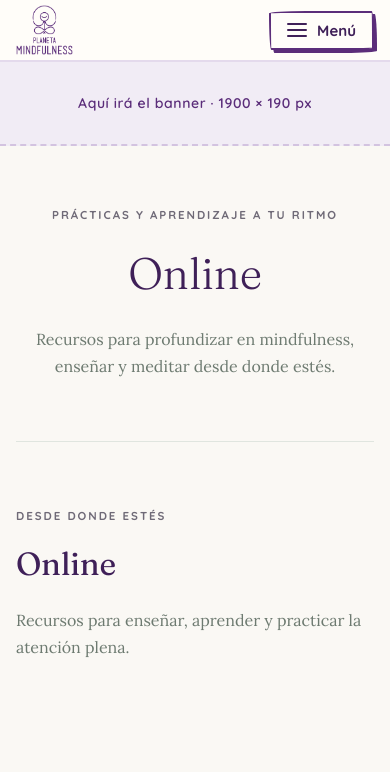
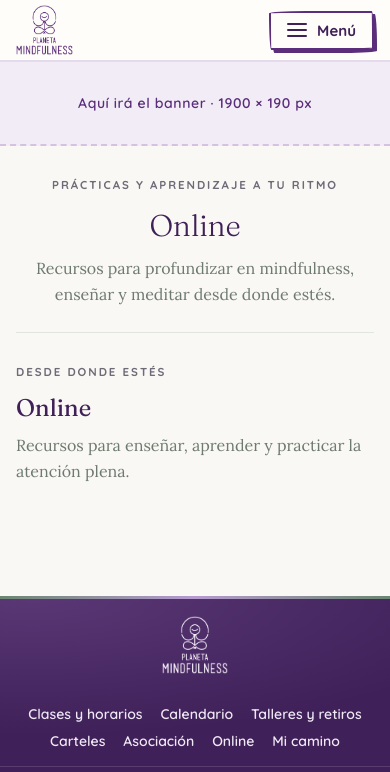
Before and after one commit to atheros-18/PlanetaMindfulness, a Laravel app: page /online in a window 390 px wide. Shown: the top 772 px of the page. Run offline with Laravel 12, Linux system fonts and the light colour scheme; data that the repository does not hold is empty.

Commit message:
Pagina Online mas pequena (titulos y tarjetas contenidos), responsive verificado
Co-Authored-By: Claude Sonnet 5.5 <noreply@anthropic.com>

```diff
--- a/public/css/site.css
+++ b/public/css/site.css
@@ -346,3 +346,21 @@ main{max-width:none!important;width:100%;margin:0!important;padding-left:var(--g
 
 /* Carteles: columna centrada de 1100 px para que los carteles no se estiren */
 .pg-carteles .hero,.pg-carteles section{max-width:1100px;margin-left:auto!important;margin-right:auto!important;width:100%}
+
+/* ---------- Página «Online»: tamaños contenidos ---------- */
+.pg-online .hero,.pg-online section{max-width:1100px;margin-left:auto!important;margin-right:auto!important;width:100%}
+.pg-online .hero{padding:30px 0 18px!important}
+.pg-online h1{font-size:clamp(30px,4vw,44px)!important;margin:6px 0 4px!important}
+.pg-online h2{font-size:clamp(24px,2.6vw,32px)!important;margin:6px 0 4px!important}
+.pg-online h3{font-size:21px!important;margin:6px 0!important}
+.pg-online p{margin:6px 0;line-height:1.6}
+.pg-online section{padding:30px 0!important}
+.pg-online .online-grid{gap:16px!important;margin-top:18px!important}
+.pg-online .online-visual{height:150px!important;font-size:30px!important}
+.pg-online .online-card img{height:240px!important;object-position:50% 14%!important}
+.pg-online .online-body{padding:18px 20px 20px!important}
+.pg-online .online-body .tag{margin-bottom:2px}
+@media(max-width:750px){
+  .pg-online .online-card img{height:auto!important;max-height:300px;object-position:50% 14%!important}
+  .pg-online .online-visual{height:110px!important}
+}
--- a/resources/views/pages/online.blade.php
+++ b/resources/views/pages/online.blade.php
@@ -4,7 +4,7 @@
 <link rel="stylesheet" href="{{ asset('css/online.css') }}">
 @endpush
 @section('content')
-<main>
+<main class="pg-online">
     <div class="hero">
         <div class="eyebrow">Prácticas y aprendizaje a tu ritmo</div>
         <h1>Online</h1>
```
